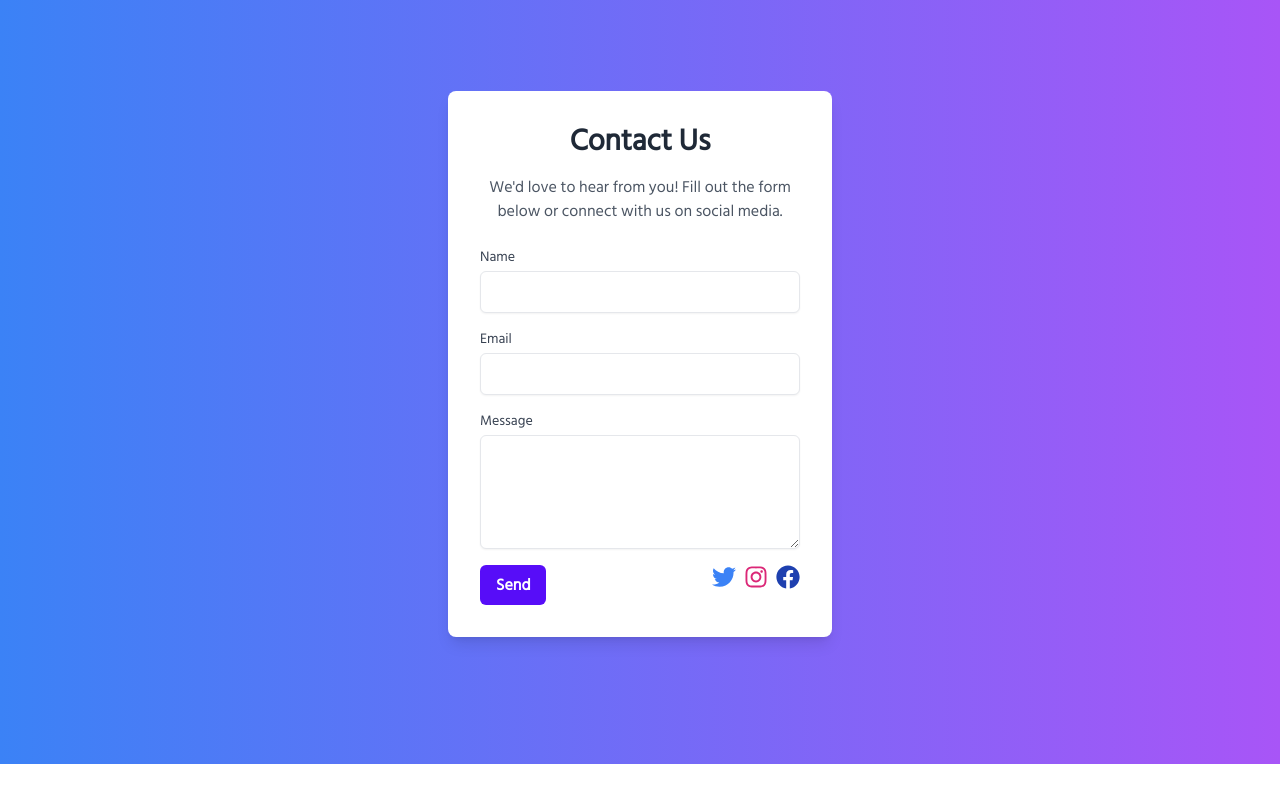
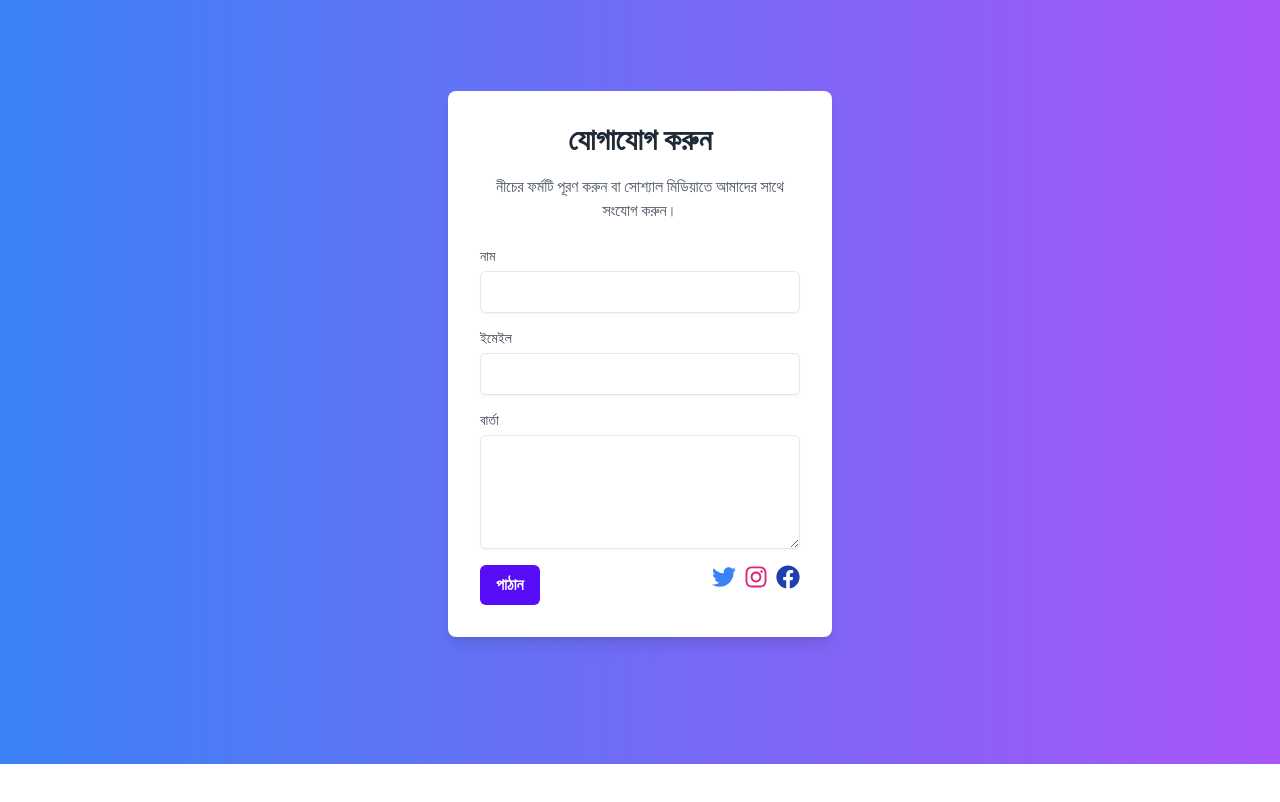
Before and after one commit to rakib4485/seba-client, a React (Create React App) app: page /contact in a window 1280 px wide. Shown: the part 580-1382 px from the top of the page. Built offline with nearby package versions, Linux system fonts and the light colour scheme; no server answers.

Commit message:
navbar changed

```diff
--- a/src/pages/Contact/ContactForm/ContactForm.js
+++ b/src/pages/Contact/ContactForm/ContactForm.js
@@ -25,14 +25,14 @@ const ContactForm = () => {
         <div>
         <div className="bg-gradient-to-r from-blue-500 to-purple-500 p-8 h-screen flex justify-center items-center">
       <div className="bg-white p-8 rounded-lg shadow-lg w-96">
-        <h2 className="text-3xl font-semibold mb-4 text-center">Contact Us</h2>
+        <h2 className="text-3xl font-semibold mb-4 text-center">যোগাযোগ করুন</h2>
         <p className="text-gray-600 mb-6 text-center">
-          We'd love to hear from you! Fill out the form below or connect with us on social media.
+        নীচের ফর্মটি পূরণ করুন বা সোশ্যাল মিডিয়াতে আমাদের সাথে সংযোগ করুন।
         </p>
         <form>
           <div className="mb-4">
             <label htmlFor="name" className="block text-sm font-medium text-gray-700">
-              Name
+            নাম
             </label>
             <input
               type="text"
@@ -44,7 +44,7 @@ const ContactForm = () => {
           </div>
           <div className="mb-4">
             <label htmlFor="email" className="block text-sm font-medium text-gray-700">
-              Email
+            ইমেইল
             </label>
             <input
               type="email"
@@ -56,7 +56,7 @@ const ContactForm = () => {
           </div>
           <div className="mb-4">
             <label htmlFor="message" className="block text-sm font-medium text-gray-700">
-              Message
+            বার্তা
             </label>
             <textarea
               id="message"
@@ -70,7 +70,7 @@ const ContactForm = () => {
               type="submit"
               className="px-4 py-2 rounded-md text-white font-semibold bg-primary hover:bg-opacity-80 focus:outline-none focus:ring focus:ring-opacity-50 focus:ring-primary"
             >
-              Send
+              পাঠান
             </button>
             <div className="flex space-x-2">
               <a href="https://twitter.com/" className="text-blue-500 hover:text-blue-600">
--- a/src/pages/Home/Council/Council.js
+++ b/src/pages/Home/Council/Council.js
@@ -9,19 +9,16 @@ const Council = () => {
                     <figure className="px-5 py-5">
                     <video controls src="https://res.cloudinary.com/dmfktgrnl/video/upload/v1700320873/pdlwkygzbe_dcfdse.mp4"></video>
                     </figure>
-
                 </div>
                 <div className="card">
                     <figure className="px-5 py-5">
                     <video controls src="https://res.cloudinary.com/dmfktgrnl/video/upload/v1700320133/durakezptx_ozaegq.mp4"></video>
                     </figure>
-
                 </div>
                 <div className="card">
                     <figure className="px-5 py-5">
                     <video controls src="https://res.cloudinary.com/dmfktgrnl/video/upload/v1700321376/yjqapbtsht_ami9yv.mp4"></video>
                     </figure>
-
                 </div>
             </div>
         </div>
--- a/src/pages/Home/Services/ServiceCard.js
+++ b/src/pages/Home/Services/ServiceCard.js
@@ -8,8 +8,11 @@ const ServiceCard = ({ service }) => {
       <figure><img src={img} alt="" className=''/></figure>
       <div className="bg-[#F4F3F2] p-5 w-[80%] absolute -bottom-28 text-center">
         <h2 className="text-[#6C6C6C] text-lg">{title}</h2>
+
         {/* <p className='text-xl font-semibold my-2'>{description}</p> */}
-        <p className='text-[#906555] border-2 border-[#F4F3F2] border-b-[#906555] p-2 hover:text-white hover:bg-[#906555] hover:border-[#906555] w-[125px] mx-auto duration-500 '><Link to={`/blog/${_id}`}>আরও পড়ুন</Link></p>
+        <Link to={`/blogs/${_id}`}>
+        <p className='text-[#906555] border-2 border-[#F4F3F2] border-b-[#906555] p-2 hover:text-white hover:bg-[#906555] hover:border-[#906555] w-[125px] mx-auto duration-500 '>আরও পড়ুন</p>
+        </Link>
 
       </div>
     </div>
--- /dev/null
+++ b/src/pages/Home/Services/ServiceDetails.js
@@ -0,0 +1,14 @@
+import React from 'react';
+import ServiceDetailsBanner from './ServiceDetailsBanner';
+import ServiceDetailsOthers from './ServiceDetailsOthers';
+
+const ServiceDetails = () => {
+    return (
+        <div>
+            <ServiceDetailsBanner/>
+            <ServiceDetailsOthers/>
+        </div>
+    );
+};
+
+export default ServiceDetails;
--- /dev/null
+++ b/src/pages/Home/Services/ServiceDetailsBanner.js
@@ -0,0 +1,29 @@
+import React from 'react';
+
+const ServiceDetailsBanner = () => {
+    return (
+        <div>
+             <div>
+                <div className="relative">
+                    <div className="relative bg-gray-900">
+                        <img
+                            className="object-cover w-full h-[60vh]"
+                            src='https://i.ibb.co/wYCLgcR/contact.jpg'
+                            alt="Page Intro"
+                        />
+                        <div className="absolute inset-0 bg-blue-700 opacity-25"></div>
+                        <div className="absolute inset-0 flex items-center justify-center">
+                            <div className="text-center bg-white rounded-md px-20 py-3">
+                                <h1 className="text-4xl font-bold text-black mb-4">
+                                সেবার বিবরণ
+                                </h1>
+                            </div>
+                        </div>
+                    </div>
+                </div>
+            </div>
+        </div>
+    );
+};
+
+export default ServiceDetailsBanner;
--- /dev/null
+++ b/src/pages/Home/Services/ServiceDetailsOthers.js
@@ -0,0 +1,11 @@
+import React from 'react';
+
+const ServiceDetailsOthers = () => {
+    return (
+        <div className='my-9 mx-[5%]'>
+            <h1 className='text-5xl font-bold'>উদ্বেগ চিকিৎসা</h1>
+        </div>
+    );
+};
+
+export default ServiceDetailsOthers;
```
Also changed, not shown: src/Routes/Routes.js (+6 -5 lines).
